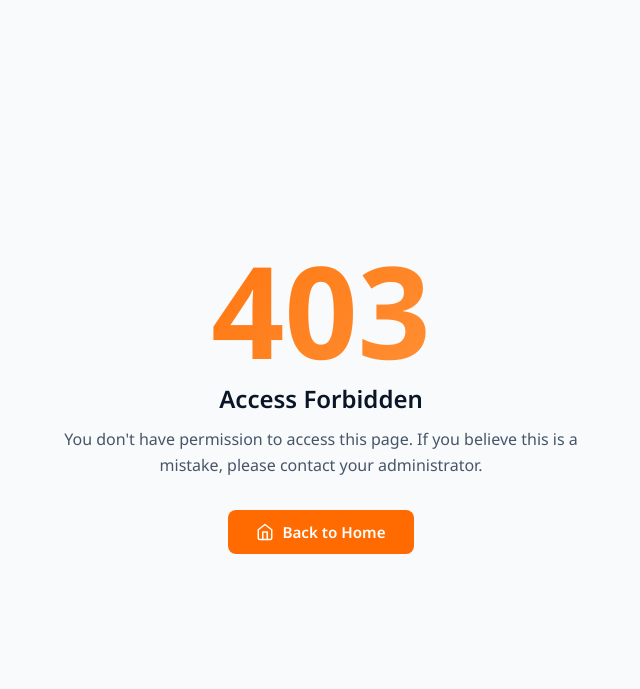
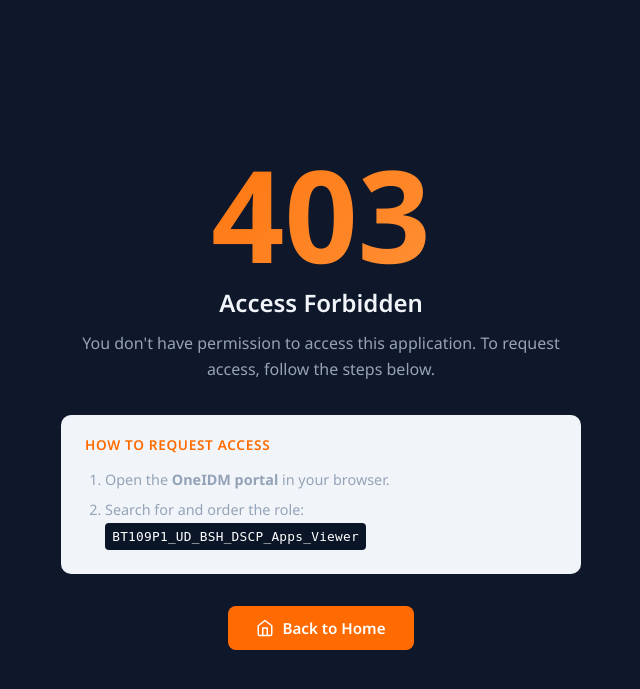
Before and after one commit to dxdelvin/DSCPAIApps, a FastAPI app: template app/templates/errors/403.html in a window 1280 px wide. Shown: the top 689 px of the page, without its empty margins (319-959 px from the left). Run offline with FastAPI, Linux system fonts and the light colour scheme; the template is opened without the code that fills it, so the values that code supplies are empty; the visitor is signed in with stand-in values (Sample User, id 1).

Commit message:
fix: Forbidden Message Content

```diff
--- a/app/templates/errors/403.html
+++ b/app/templates/errors/403.html
@@ -78,8 +78,43 @@
             transform: translateY(-1px);
         }
         .home-link svg { flex-shrink: 0; }
+        .access-steps {
+            background: var(--slate-100);
+            border-radius: 10px;
+            padding: 1.25rem 1.5rem;
+            margin-bottom: 2rem;
+            text-align: left;
+        }
+        .access-steps-title {
+            font-size: 0.85rem;
+            font-weight: 600;
+            text-transform: uppercase;
+            letter-spacing: 0.05em;
+            color: var(--brand-orange);
+            margin-bottom: 0.85rem;
+        }
+        .access-steps ol {
+            padding-left: 1.25rem;
+            color: var(--text-muted);
+            font-size: 0.9rem;
+            line-height: 1.8;
+        }
+        .access-steps li { margin-bottom: 0.25rem; }
+        .role-badge {
+            display: inline-block;
+            background: var(--navy-900);
+            color: #fff;
+            font-family: monospace;
+            font-size: 0.8rem;
+            padding: 0.1rem 0.45rem;
+            border-radius: 4px;
+            letter-spacing: 0.02em;
+        }
 
         @media (prefers-color-scheme: dark) {
+            .access-steps { background: #1e293b; }
+            .role-badge { background: #334155; }
+        }
             :root {
                 --bg: #0f172a;
                 --card: #1e293b;
@@ -95,9 +130,18 @@
         <div class="error-code">403</div>
         <h1 class="error-title">Access Forbidden</h1>
         <p class="error-message">
-            You don't have permission to access this page.
-            If you believe this is a mistake, please contact your administrator.
+            You don't have permission to access this application.
+            To request access, follow the steps below.
         </p>
+        <div class="access-steps">
+            <div class="access-steps-title">How to request access</div>
+            <ol>
+                <li>Open the <strong>OneIDM portal</strong> in your browser.</li>
+                <li>Search for and order the role:<br>
+                    <span class="role-badge">BT109P1_UD_BSH_DSCP_Apps_Viewer</span>
+                </li>
+            </ol>
+        </div>
         <a href="/" class="home-link">
             <svg width="18" height="18" viewBox="0 0 24 24" fill="none" stroke="currentColor" stroke-width="2" stroke-linecap="round" stroke-linejoin="round"><path d="M3 9l9-7 9 7v11a2 2 0 0 1-2 2H5a2 2 0 0 1-2-2z"/><polyline points="9 22 9 12 15 12 15 22"/></svg>
             Back to Home
```
